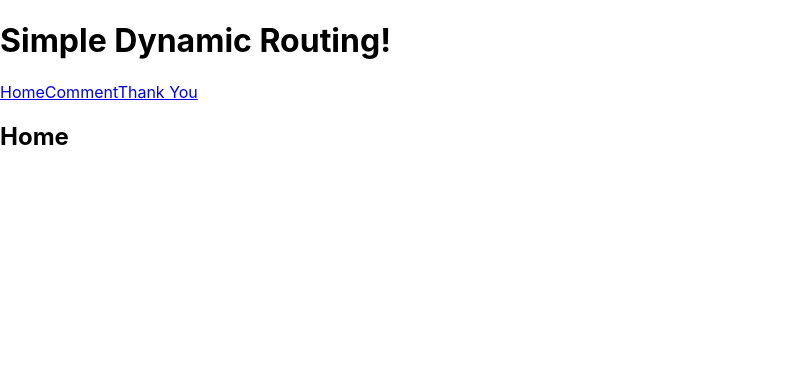
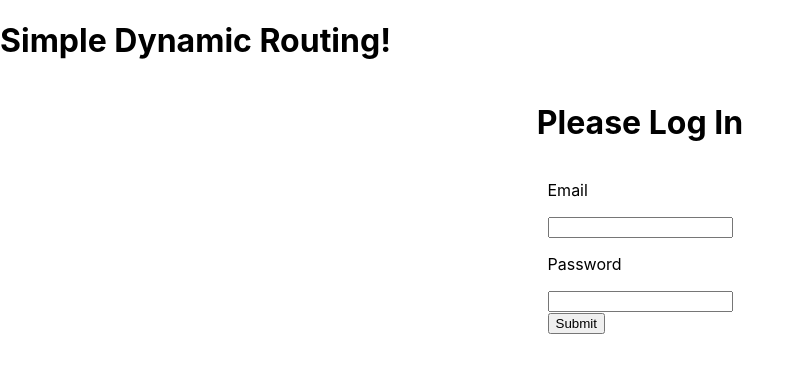
Before and after one commit to narsenieva/NataliiaArsenieva_COMP308Lab1_-Ex1, a React (Create React App) app: page / in a window 1280 px wide. Shown: the top 372 px of the page, without its empty margins (0-805 px from the left). Built offline with nearby package versions, Linux system fonts and the light colour scheme.

Commit message:
Login Implemented (Partially)

```diff
--- a/src/App.js
+++ b/src/App.js
@@ -1,11 +1,7 @@
 import './App.css';
 import React from "react";
-import {
-  BrowserRouter as Router,
-  Switch,
-  Route,
-  Link, useRouteMatch
-} from "react-router-dom";
+import {BrowserRouter as Router, Switch, Route, Link} from "react-router-dom";
+import Login from './components/Login/Login';
 
 function App()
 {
@@ -16,9 +12,7 @@ function App()
             <div>
             <h1>Simple Dynamic Routing!</h1>
             <div>
-            <Link to="/">Home</Link>
-            <Link to="/comment">Comment</Link>
-            <Link to="/thankyou">Thank You</Link>
+
             </div>
             <div>
             <Switch>
@@ -32,11 +26,6 @@ function App()
     );
     //
 }
-
-function Login() {
-  return <h2>Home</h2>;
-}
-
 function Comment() {
   return <h2>Comment</h2>;
 }
--- /dev/null
+++ b/src/components/Login/Login.css
@@ -0,0 +1,5 @@
+.login-wrapper {
+    display: flex;
+    flex-direction: column;
+    align-items: center;
+  }
--- /dev/null
+++ b/src/components/Login/Login.js
@@ -0,0 +1,28 @@
+import React, { useState }  from 'react';
+import './Login.css';
+
+export default function Login (props){
+    const [email, setEmail] = useState();
+    const [password, setPassword] = useState();
+    const handleSubmit = e => {
+        e.preventDefault();
+        props.history.push('/comment');}
+    return(
+            <div className="login-wrapper">
+          <h1>Please Log In</h1>
+          <form onSubmit={handleSubmit}>
+            <label>
+              <p>Email</p>
+              <input type="text" onChange={e => setEmail(e.target.value)}/>
+            </label>
+            <label>
+              <p>Password</p>
+              <input type="password" onChange={e => setPassword(e.target.value)}/>
+            </label>
+            <div>
+              <button type="submit">Submit</button>
+            </div>
+          </form>
+          </div>
+        )
+}
```
Also changed, not shown: src/components/Comment/Comment.js (added), src/components/ThankYou/ThankYou.js (added).
